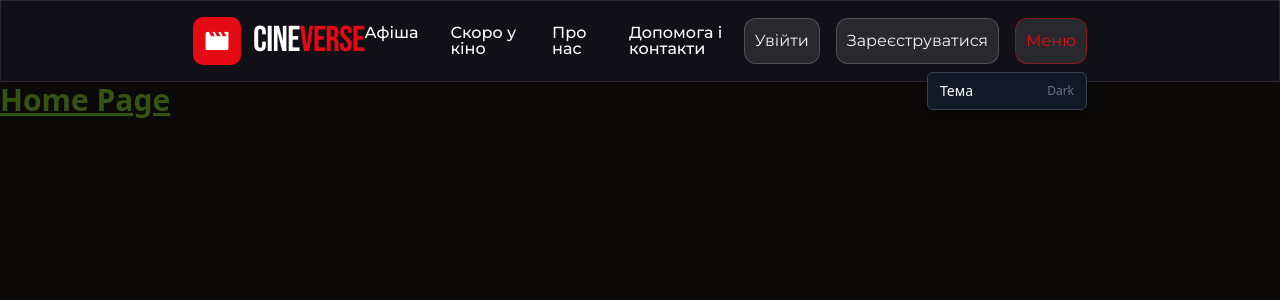
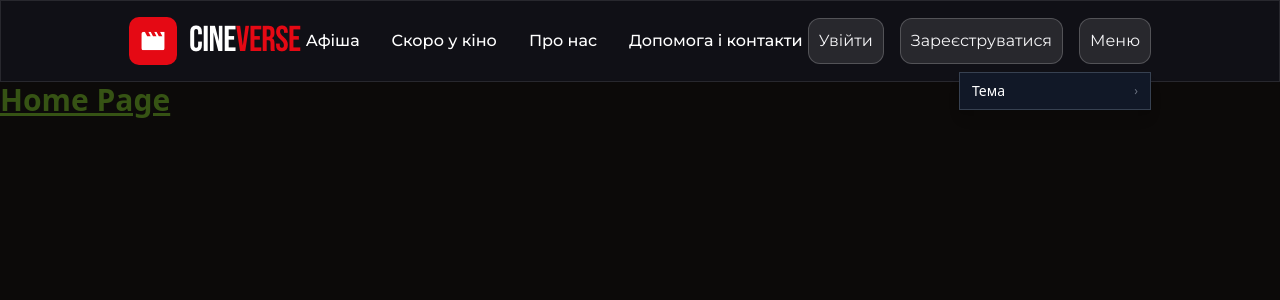
Before and after one commit to SoftServePractice2026/Frontend, a React (Vite) app: page / in a window 1280 px wide. Both pictures are taken after a click on the button "Меню". Shown: the top 300 px of the page. Built offline with nearby package versions, Linux system fonts and the light colour scheme.

Commit message:
adapting header

```diff
--- a/src/assets/svg/components/Logo.tsx
+++ b/src/assets/svg/components/Logo.tsx
@@ -5,8 +5,8 @@ interface LogoProps {
 export default function Logo( {className }: LogoProps) {
     return (
         <>
-            <svg width="48" height="48" viewBox="0 0 48 48" fill="none" xmlns="http://www.w3.org/2000/svg" className={className}>
-                <rect width="48" height="48" rx="10" fill="currentColor" />
+            <svg viewBox="0 0 48 48" fill="none" xmlns="http://www.w3.org/2000/svg" className={className}>
+                <rect width="100%" height="100%" rx="10" fill="currentColor" />
                 <g clip-path="url(#clip0_70_178)">
                     <path d="M30.9999 14.6666L33.3333 19.3333H29.8333L27.4999 14.6666H25.1666L27.4999 19.3333H23.9999L21.6666 14.6666H19.3333L21.6666 19.3333H18.1666L15.8333 14.6666H14.6666C13.3833 14.6666 12.3449 15.7166 12.3449 17L12.3333 31C12.3333 32.2833 13.3833 33.3333 14.6666 33.3333H33.3333C34.6166 33.3333 35.6666 32.2833 35.6666 31V14.6666H30.9999Z" fill="white" />
                 </g>
--- /dev/null
+++ b/src/features/menu/components/Divider.tsx
@@ -0,0 +1,9 @@
+import clsx from "clsx"
+
+interface DividerProps {
+    className?: string;
+}
+
+export function Divider({ className }: DividerProps) {
+    return <div className={clsx("border-t border-stone-150 dark:border-neutral-700", className)}/>
+}
--- /dev/null
+++ b/src/features/menu/components/MainMenu.tsx
@@ -0,0 +1,35 @@
+import { Link } from "react-router-dom";
+import { Divider } from "./Divider";
+import clsx from "clsx";
+
+interface Props {
+  itemOnMenuClassName: string;
+  onThemeClick: () => void;
+}
+
+export function MainMenu({ itemOnMenuClassName, onThemeClick }: Props) {
+  return (
+    <>
+      <div className={clsx("block sm:hidden")}>
+        <Link to="/" className={itemOnMenuClassName}>Увійти</Link>
+        <Link to="/" className={itemOnMenuClassName}>Зареєструватися</Link>
+      </div>
+
+      <Divider className={clsx("block sm:hidden")}/>
+
+      <div className={clsx("block lg:hidden")}>
+        <Link to="/" className={itemOnMenuClassName}>Афіша</Link>
+        <Link to="/" className={itemOnMenuClassName}>Скоро у кіно</Link>
+        <Link to="/" className={itemOnMenuClassName}>Про нас</Link>
+        <Link to="/" className={itemOnMenuClassName}>Допомога і контакти</Link>
+      </div>
+
+      <Divider className={clsx("block lg:hidden")}/>
+
+      <button onClick={onThemeClick} className={itemOnMenuClassName}>
+        <span>Тема</span>
+        <span className="text-xs text-gray-500">›</span>
+      </button>
+    </>
+  );
+}
--- /dev/null
+++ b/src/features/menu/components/ThemeMenu.tsx
@@ -0,0 +1,39 @@
+import clsx from "clsx";
+import { useTheme } from "@/app/providers/ThemeProvider";
+import type { Theme } from "../types";
+
+const themes: Theme[] = ["light", "dark"];
+
+export function ThemeMenu({ onBack }: { onBack: () => void }) {
+  const { theme, setTheme } = useTheme();
+
+  return (
+    <>
+      <div className="flex items-center gap-2 px-3 py-2 border-b dark:border-neutral-700">
+        <button
+          onClick={onBack}
+          className="text-sm text-gray-500 hover:text-gray-900 dark:hover:text-white"
+        >
+          ← Назад
+        </button>
+        <span className="text-sm font-medium dark:text-primary-dark">Тема</span>
+      </div>
+
+      {themes.map((t) => (
+        <button
+          key={t}
+          onClick={() => setTheme(t)}
+          className={clsx(
+            "w-full px-3 py-2 text-left text-sm capitalize",
+            "hover:bg-gray-100 dark:hover:bg-gray-800",
+            theme === t
+              ? "font-semibold text-accent-light dark:text-accent-dark"
+              : "dark:text-primary-dark"
+          )}
+        >
+          {t}
+        </button>
+      ))}
+    </>
+  );
+}
--- /dev/null
+++ b/src/features/menu/components/UserMenu.tsx
@@ -0,0 +1,43 @@
+import { useRef, useState } from "react";
+import clsx from "clsx";
+import Button from "@/shared/ui/Button";
+import { useClickOutside } from "@/shared/hooks/useClickOutside";
+import type { MenuView } from "../types";
+import { MainMenu } from "./MainMenu";
+import { ThemeMenu } from "./ThemeMenu";
+
+export function UserMenu() {
+    const [menuView, setMenuView] = useState<MenuView>(null);
+    const ref = useRef<HTMLDivElement>(null);
+
+    useClickOutside(ref, () => setMenuView(null));
+
+    const itemOnMenuClassName = clsx(
+        "flex w-full items-center justify-between px-3 py-2 text-sm",
+        "hover:bg-gray-100 dark:hover:bg-gray-800",
+        "dark:text-primary-dark"
+    );
+
+    return (
+        <div className="relative" ref={ref}>
+            <Button onClick={() => setMenuView((v) => (v ? null : "main"))}>
+                Меню
+            </Button>
+
+            {menuView && (
+                <div className="absolute right-0 mt-2 w-48 border shadow-lg bg-white dark:bg-gray-900 dark:border-gray-700">
+                    {menuView === "main" && (
+                        <MainMenu
+                            itemOnMenuClassName={itemOnMenuClassName}
+                            onThemeClick={() => setMenuView("theme")}
+                        />
+                    )}
+
+                    {menuView === "theme" && (
+                        <ThemeMenu onBack={() => setMenuView("main")} />
+                    )}
+                </div>
+            )}
+        </div>
+    );
+}
--- /dev/null
+++ b/src/features/menu/types.ts
@@ -0,0 +1,3 @@
+export type MenuView = "main" | "theme" | null;
+
+export type Theme = "light" | "dark";
--- a/src/features/theme/components/ThemeDropdown.tsx
+++ /dev/null
@@ -1,58 +0,0 @@
-import { useState } from "react";
-import { useTheme } from "@/app/providers/ThemeProvider";
-import type { Theme } from "../model/types";
-import clsx from "clsx";
-
-const themes: Theme[] = ["light", "dark"];
-
-export function ThemeDropdown() {
-    const { theme, setTheme } = useTheme();
-    const [open, setOpen] = useState(false);
-
-    const handleSelect = (theme: Theme) => {
-        setTheme(theme);
-        setOpen(false);
-    }
-
-    return (
-        <div className="relative">
-            <button
-                onClick={() => setOpen((p) => !p)}
-                className={clsx(
-                    "flex w-full items-center justify-between rounded-md px-3 py-2 text-sm",
-                    "hover:bg-gray-100 dark:hover:bg-gray-800",
-                    "dark:text-primary-dark"
-                )}
-            >
-                <span>Тема</span>
-                <span className="text-xs text-gray-500 capitalize">{theme}</span>
-            </button>
-
-            {open && (
-                <div
-                    className={clsx(
-                        "absolute left-full top-0 ml-2 w-32 rounded-md border shadow-md",
-                        "bg-white dark:bg-gray-900 dark:border-gray-700"
-                    )}
-                >
-                    {themes.map((t) => (
-                        <button
-                            key={t}
-                            onClick={() => { handleSelect(t) }}
-                            className={clsx(
-                                "w-full px-3 py-2 capitalize",
-                                "text-left text-sm",
-                                "hover:bg-gray-100 dark:hover:bg-gray-800",
-                                theme === t ?
-                                    "font-semibold text-accent-light dark:text-accent-dark" :
-                                    "dark:text-primary-dark"
-                            )}
-                        >
-                            {t}
-                        </button>
-                    ))}
-                </div>
-            )}
-        </div>
-    );
-}
--- a/src/features/theme/model/types.ts
+++ /dev/null
@@ -1 +0,0 @@
-export type Theme = "light" | "dark";
--- a/src/features/user/components/UserMenu.tsx
+++ /dev/null
@@ -1,43 +0,0 @@
-import { useRef, useState } from "react";
-import clsx from "clsx";
-import { ThemeDropdown } from "@/features/theme/components/ThemeDropdown";
-import { useClickOutside } from "@/shared/hooks/useClickOutside";
-import Button from "@/shared/ui/Button";
-
-export function UserMenu() {
-
-    const [isActiveMenuButton, setIsActiveMenuButton] = useState(false);
-    const [open, setOpen] = useState(false);
-    const refMenu = useRef<HTMLDivElement>(null);
-
-    useClickOutside(refMenu, () => {
-        setOpen(false);
-        setIsActiveMenuButton(false);
-    });
-
-    const handleMenuClick = () => {
-        setIsActiveMenuButton((prev) => !prev);
-        setOpen((p) => !p)
-    }
-
-    return (
-        <div className="relative" ref={refMenu}>
-            <Button onClick={handleMenuClick} className={clsx(
-                isActiveMenuButton ?
-                    "text-secondary-light dark:text-secondary-dark border-secondary-light/50 dark:border-secondary-dark/50" :
-                    "text-button-light dark:text-button-dark border-primary-light/20 dark:border-primary-dark/20"
-            )}>Меню</Button>
-
-            {open && (
-                <div
-                    className={clsx(
-                        "absolute right-0 mt-2 w-40 rounded-md border shadow-lg",
-                        "bg-white dark:bg-gray-900 dark:border-gray-700"
-                    )}
-                >
-                    <ThemeDropdown />
-                </div>
-            )}
-        </div>
-    );
-}
--- a/src/shared/layouts/Header.tsx
+++ b/src/shared/layouts/Header.tsx
@@ -2,45 +2,65 @@ import { Link } from "react-router-dom";
 import Button from "../ui/Button";
 import clsx from "clsx";
 import Logo from "@/assets/svg/components/Logo";
-import { UserMenu } from "@/features/user/components/UserMenu";
+import { UserMenu } from "@/features/menu/components/UserMenu";
 
 const Header = () => {
 
-    const linkDefaultClassName = clsx(
+    const linkClassName = clsx(
+        "flex items-center",
         "text-primary-light dark:text-primary-dark",
         "hover:text-secondary-light dark:hover:text-secondary-dark",
-        "font-montserrat font-medium text-base leading-none",
+        "font-montserrat font-medium text-base leading-none text-center",
         "transition"
     );
 
     return (
         <>
             <div className={clsx(
-                "flex justify-between items-center px-48 h-[82px]",
+                "flex justify-between items-center h-[82px]",
+                "px-8 md:px-24 lg:px-2 xl:px-32 2xl:px-48",
                 "bg-[#1B0044]/5 dark:bg-[#12121ACC]/80",
                 "border dark:border-primary-dark/10"
             )}>
+
+                {/* { Logo } */}
                 <div className="">
                     <Link to={"/"} className="flex items-center">
-                        <Logo className="text-secondary-light dark:text-secondary-dark mr-3"/>
+                        <Logo className={clsx(
+                            "text-secondary-light dark:text-secondary-dark",
+                            "mr-1 sm:mr-3 w-12 h-12"
+                        )} />
                         <p className={clsx(
                             "text-primary-light dark:text-primary-dark",
-                            "font-bebasNeue font-normal text-4xl uppercase tracking-[-0.6px] text-center leading-none")}>cine</p>
+                            "font-bebasNeue font-normal uppercase tracking-[-0.6px] text-center leading-none",
+                            "text-4xl"
+                        )}
+                        >cine</p>
                         <p className={clsx(
                             "text-secondary-light dark:text-secondary-dark",
-                            "font-bebasNeue font-normal text-4xl uppercase tracking-[-0.6px] text-center leading-none")}>verse</p>
+                            "font-bebasNeue font-normal uppercase tracking-[-0.6px] text-center leading-none",
+                            "text-4xl"
+                        )}
+                        >verse</p>
                     </Link>
                 </div>
-                <nav className="flex gap-8">
-                    <Link to={"/"} className={linkDefaultClassName}>Афіша</Link>
-                    <Link to={"/"} className={linkDefaultClassName}>Скоро у кіно</Link>
-                    <Link to={"/"} className={linkDefaultClassName}>Про нас</Link>
-                    <Link to={"/"} className={linkDefaultClassName}>Допомога і контакти</Link>
+
+                {/* { Nav List} */}
+                <nav className={clsx(
+                    "hidden lg:flex",
+                    "lg:gap-4 xl:gap-8",
+                )}>
+                    <Link to={"/"} className={linkClassName}>Афіша</Link>
+                    <Link to={"/"} className={linkClassName}>Скоро у кіно</Link>
+                    <Link to={"/"} className={linkClassName}>Про нас</Link>
+                    <Link to={"/"} className={linkClassName}>Допомога і контакти</Link>
                 </nav>
-                <div className="flex gap-4">
-                    <Button>Увійти</Button>
-                    <Button>Зареєструватися</Button>
-                    <UserMenu/>
+
+                {/* { Options } */}
+                <div className="flex gap-2 sm:gap-4">
+                    <Button className="hidden sm:block">Увійти</Button>
+                    <Button className="hidden sm:block">Зареєструватися</Button>
+                    <UserMenu />
                 </div>
             </div>
         </>
```
